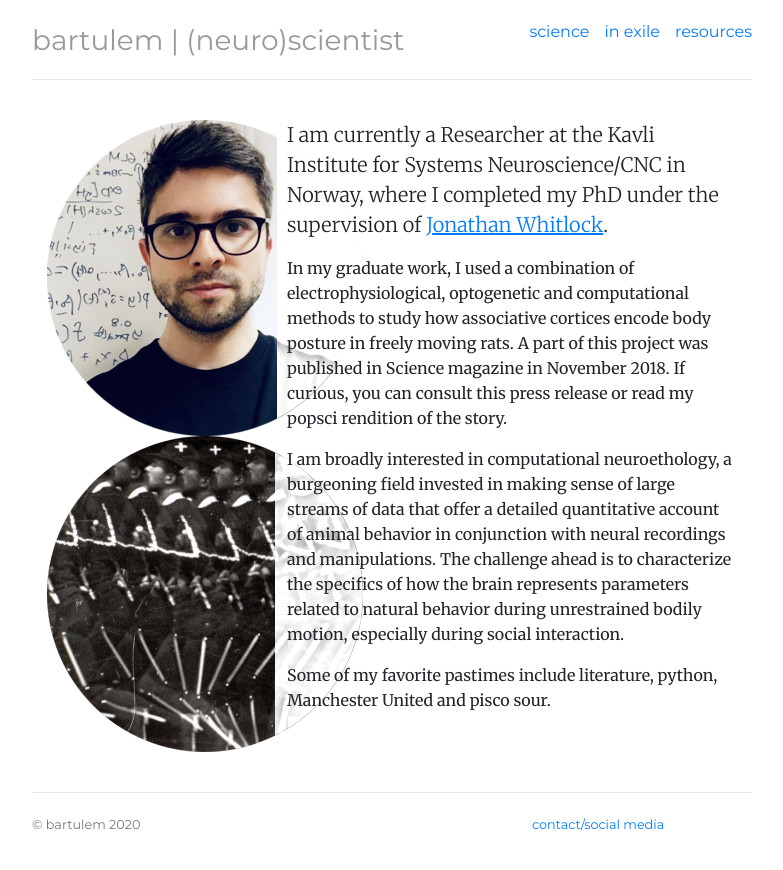
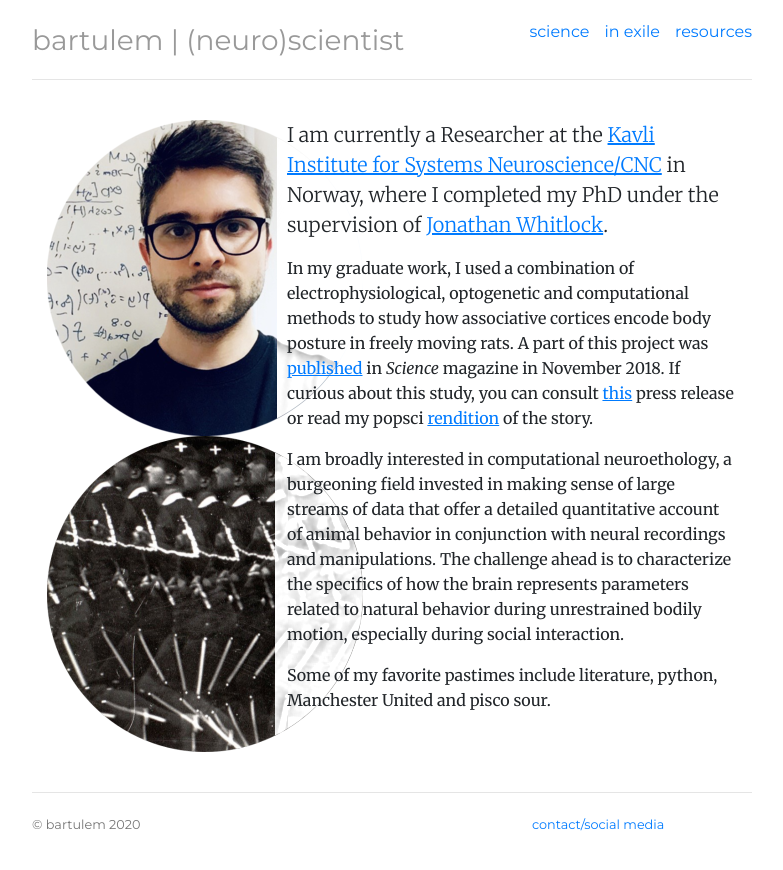
Before and after one commit to bartulem/bartulem.github.io, a Jekyll site: the page built from index.html, in a window 1280 px wide. Shown: the top 870 px of the page, without its empty margins (248-1031 px from the left). Built offline with Jekyll 4.4.1, drawn with Linux system fonts in a browser that asks for light colours.

Commit message:
Update index.html

```diff
--- a/index.html
+++ b/index.html
@@ -13,9 +13,9 @@
 	<img  class="img-custom" alt="motion" src="img/circle-motion.png">
 	</div>
 	<div itemscope itemtype="http://data-vocabulary.org/Person" class="col-sm-8">
-	<p class="lead">I am currently a Researcher at the Kavli Institute for Systems Neuroscience/CNC in Norway, where I completed my PhD under the supervision of <a style= "text-decoration: underline" href="https://www.whitlocklab.org/">Jonathan Whitlock</a>.</p>
+	<p class="lead">I am currently a Researcher at the <a style= "text-decoration: underline" target="_blank" href="https://www.ntnu.edu/kavli">Kavli Institute for Systems Neuroscience/CNC</a> in Norway, where I completed my PhD under the supervision of <a style= "text-decoration: underline" target="_blank" href="https://www.whitlocklab.org/">Jonathan Whitlock</a>.</p>
 
-	<p>In my graduate work, I used a combination of electrophysiological, optogenetic and computational methods to study how associative cortices encode body posture in freely moving rats. A part of this project was published in Science magazine in November 2018. If curious, you can consult this press release or read my popsci rendition of the story.</p>
+	<p>In my graduate work, I used a combination of electrophysiological, optogenetic and computational methods to study how associative cortices encode body posture in freely moving rats. A part of this project was <a style= "text-decoration: underline" target="_blank" href="https://science.sciencemag.org/content/362/6414/584.editor-summary">published</a> in <i>Science</i> magazine in November 2018. If curious about this study, you can consult <a style= "text-decoration: underline" target="_blank" href="https://norwegianscitechnews.com/2018/11/scientists-record-posture-coding-neurons-in-the-cortex/">this</a> press release or read my popsci <a style= "text-decoration: underline" target="_blank" href="https://www.whitlocklab.org/striking-a-pose-in-the-cortex">rendition</a> of the story.</p>
 
 	<p>I am broadly interested in computational neuroethology, a burgeoning field invested in making sense of large streams of data that offer a detailed quantitative account of animal behavior in conjunction with neural recordings and manipulations. The challenge ahead is to characterize the specifics of how the brain represents parameters related to natural behavior during unrestrained bodily motion, especially during social interaction.</p>
 
```
